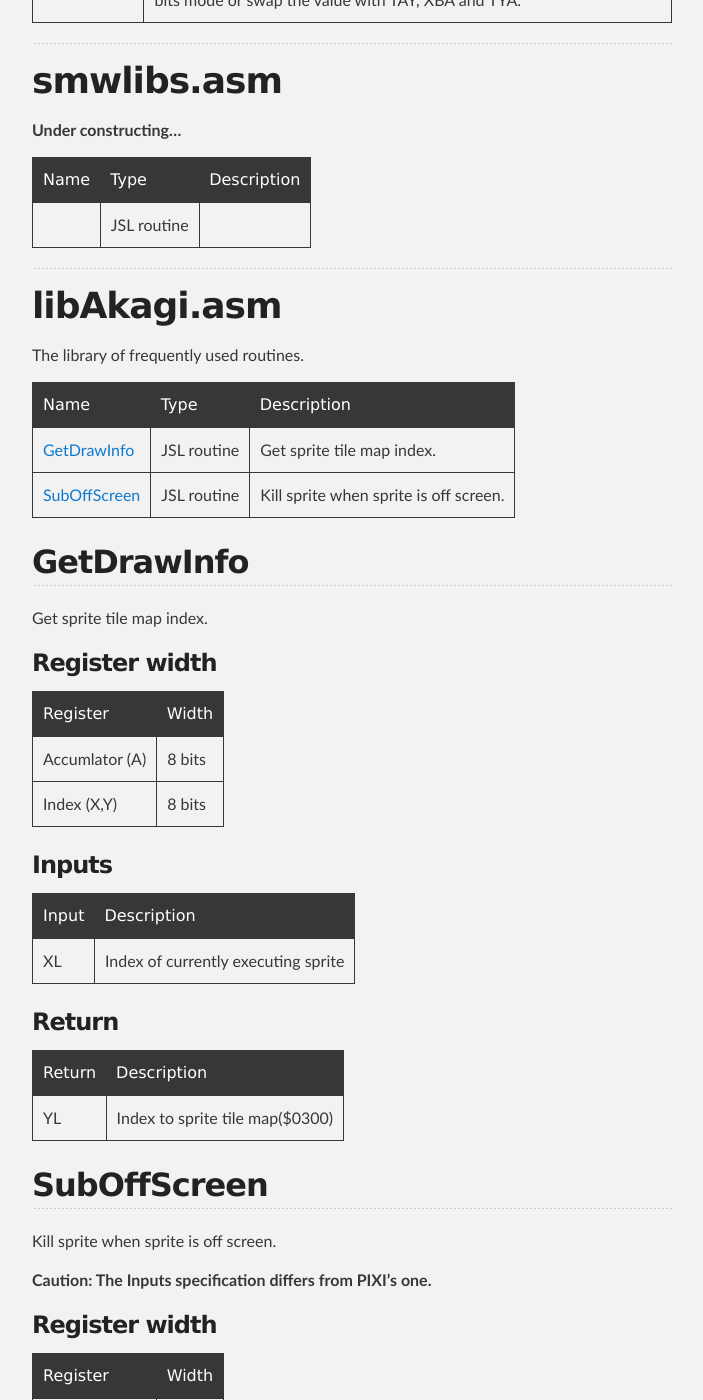
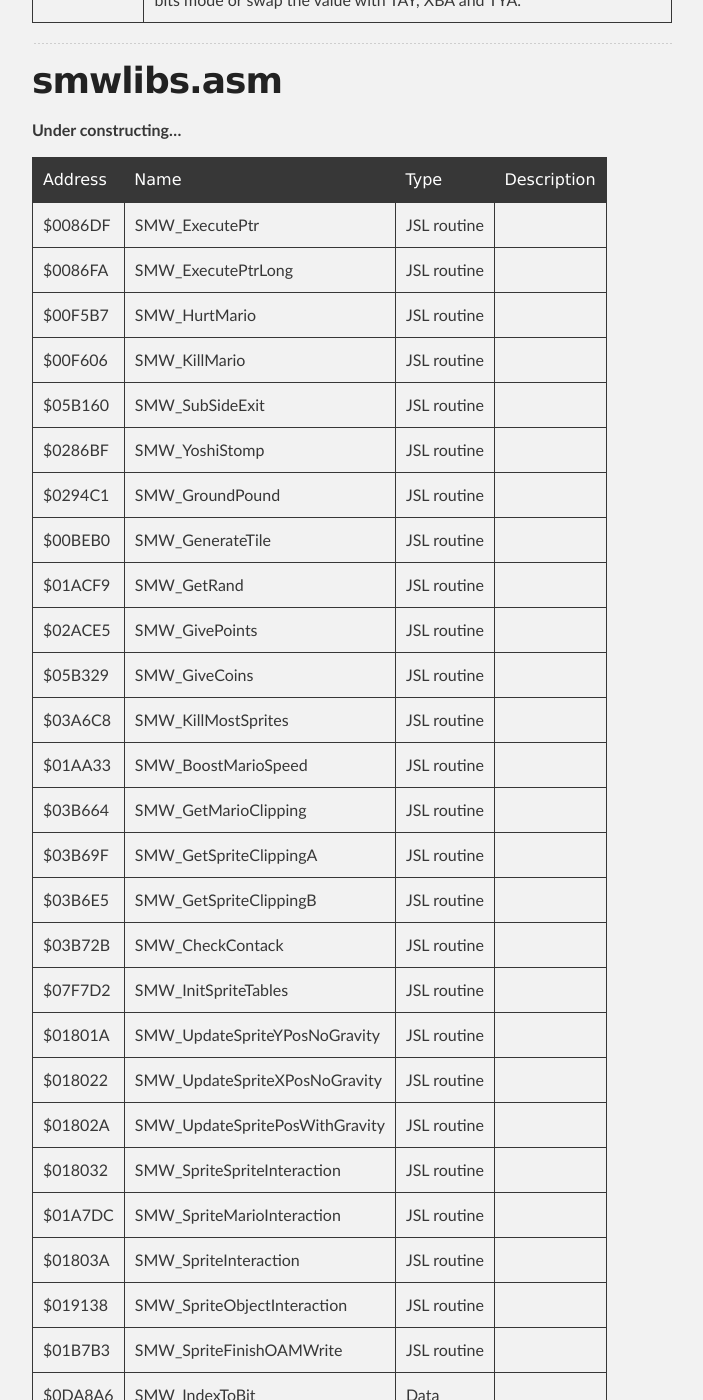
Before and after one commit to boldowa/GIEPY, a Jekyll site: the page built from tec/libraries.md, in a window 1280 px wide and 1400 px high, scrolled down 767 px. Shown: the whole window, without its empty margins (288-991 px from the left). Built offline with Jekyll 4.4.1, drawn with Linux system fonts in a browser that asks for light colours; some of the changed text lies outside the part shown.

Commit message:
Update smwlibs list

```diff
--- a/tec/libraries.md
+++ b/tec/libraries.md
@@ -25,9 +25,36 @@
 
 **Under constructing...**
 
-|Name                |Type       |Description                            |
-|:-------------------|:----------|:--------------------------------------|
-|                    |JSL routine|                                       |
+|Address|Name                                 |Type       |Description                            |
+|:------|:------------------------------------|:----------|:--------------------------------------|
+|$0086DF|SMW\_ExecutePtr                      |JSL routine|                                       |
+|$0086FA|SMW\_ExecutePtrLong                  |JSL routine|                                       |
+|$00F5B7|SMW\_HurtMario                       |JSL routine|                                       |
+|$00F606|SMW\_KillMario                       |JSL routine|                                       |
+|$05B160|SMW\_SubSideExit                     |JSL routine|                                       |
+|$0286BF|SMW\_YoshiStomp                      |JSL routine|                                       |
+|$0294C1|SMW\_GroundPound                     |JSL routine|                                       |
+|$00BEB0|SMW\_GenerateTile                    |JSL routine|                                       |
+|$01ACF9|SMW\_GetRand                         |JSL routine|                                       |
+|$02ACE5|SMW\_GivePoints                      |JSL routine|                                       |
+|$05B329|SMW\_GiveCoins                       |JSL routine|                                       |
+|$03A6C8|SMW\_KillMostSprites                 |JSL routine|                                       |
+|$01AA33|SMW\_BoostMarioSpeed                 |JSL routine|                                       |
+|$03B664|SMW\_GetMarioClipping                |JSL routine|                                       |
+|$03B69F|SMW\_GetSpriteClippingA              |JSL routine|                                       |
+|$03B6E5|SMW\_GetSpriteClippingB              |JSL routine|                                       |
+|$03B72B|SMW\_CheckContack                    |JSL routine|                                       |
+|$07F7D2|SMW\_InitSpriteTables                |JSL routine|                                       |
+|$01801A|SMW\_UpdateSpriteYPosNoGravity       |JSL routine|                                       |
+|$018022|SMW\_UpdateSpriteXPosNoGravity       |JSL routine|                                       |
+|$01802A|SMW\_UpdateSpritePosWithGravity      |JSL routine|                                       |
+|$018032|SMW\_SpriteSpriteInteraction         |JSL routine|                                       |
+|$01A7DC|SMW\_SpriteMarioInteraction          |JSL routine|                                       |
+|$01803A|SMW\_SpriteInteraction               |JSL routine|                                       |
+|$019138|SMW\_SpriteObjectInteraction         |JSL routine|                                       |
+|$01B7B3|SMW\_SpriteFinishOAMWrite            |JSL routine|                                       |
+|$0DA8A6|SMW\_IndexToBit                      |Data       |                                       |
+|$07F7DB|SMW\_CircleCoords                    |Data       |                                       |
 
 
 ---
```
